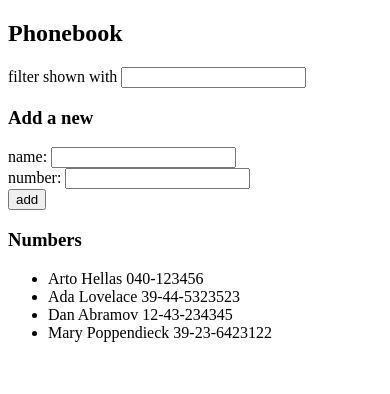
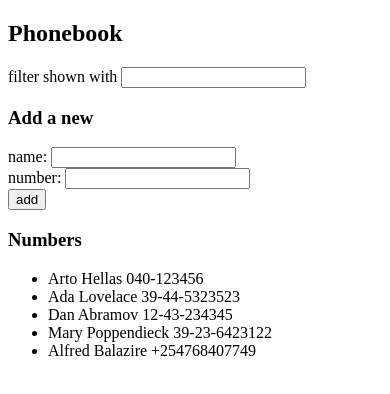
Before and after one commit to LurhakongolaB/FULLSTACK, a React (Vite) app in the folder PART_2/PhoneBook/: page / in a window 390 px wide. Shown: the top 394 px of the page. Built offline with nearby package versions, Linux system fonts and the light colour scheme; data requests are answered from the project's data file.

Commit message:
Step-10: persist new phonebook entries to json-server

```diff
--- a/PART_2/PhoneBook/db.json
+++ b/PART_2/PhoneBook/db.json
@@ -1,5 +1,5 @@
 {
-  "persons":[
+  "persons": [
     {
       "name": "Arto Hellas",
       "number": "040-123456",
@@ -19,6 +19,11 @@
       "name": "Mary Poppendieck",
       "number": "39-23-6423122",
       "id": "4"
+    },
+    {
+      "name": "Alfred Balazire",
+      "number": "+254768407749",
+      "id": "0NXKJS3"
     }
   ]
 }
--- a/PART_2/PhoneBook/package.json
+++ b/PART_2/PhoneBook/package.json
@@ -7,7 +7,8 @@
     "dev": "vite",
     "build": "vite build",
     "lint": "eslint .",
-    "preview": "vite preview"
+    "preview": "vite preview",
+     "server": "json-server -p 3001 db.json"
   },
   "dependencies": {
     "axios": "^1.15.0",
--- a/PART_2/PhoneBook/src/App.jsx
+++ b/PART_2/PhoneBook/src/App.jsx
@@ -1,13 +1,11 @@
 import { useState, useEffect } from 'react'
 import axios from 'axios'
-
 
 const Filter = ({ value, onChange }) => (
   <div>
     filter shown with <input value={value} onChange={onChange} />
   </div>
 )
-
 
 const PersonForm = (props) => (
   <form onSubmit={props.addPerson}>
@@ -50,13 +48,17 @@ const App = () => {
 
     const nameObject = {
       name: newName,
-      number: newNumber,
-      id: String(persons.length + 1)
+      number: newNumber
     }
 
-    setPersons(persons.concat(nameObject))
-    setNewName('')
-    setNewNumber('')
+    axios
+      .post('http://localhost:3001/persons', nameObject)
+      .then(response => {
+        console.log('POST request successful:', response.data)
+        setPersons(persons.concat(response.data))
+        setNewName('')
+        setNewNumber('')
+      })
   }
 
   const handleNameChange = (e) => setNewName(e.target.value)
```
